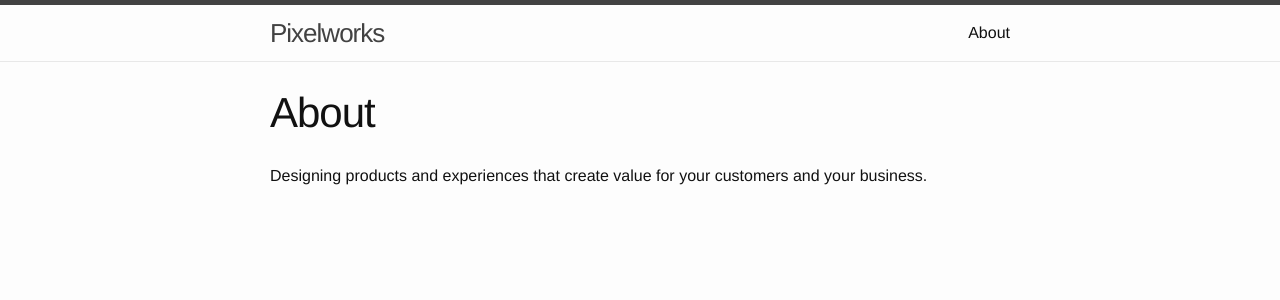
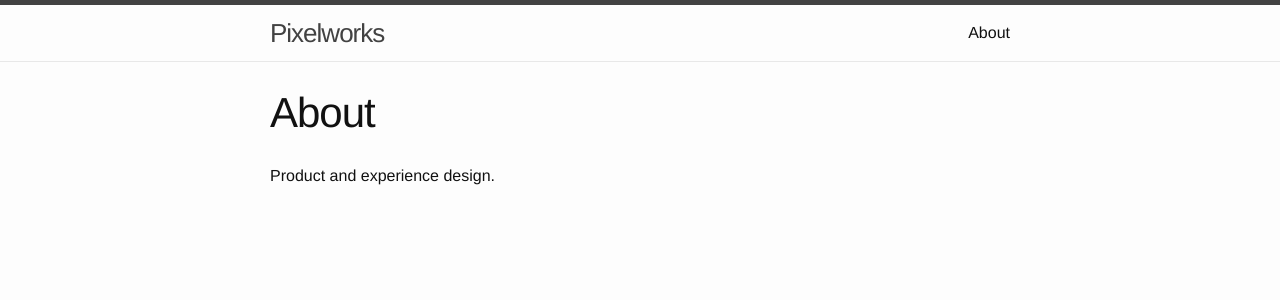
Before and after one commit to rodimvs/rodimvs.github.io, a Jekyll site: the page built from about.md, in a window 1280 px wide. Shown: the top 300 px of the page. Built offline with Jekyll 4.4.1, drawn with Linux system fonts in a browser that asks for light colours.

Commit message:
Update about.md

```diff
--- a/about.md
+++ b/about.md
@@ -4,7 +4,7 @@ title: About
 permalink: /about/
 ---
 
-Designing products and experiences that create value for your customers and your business.
+Product and experience design.
 
 <!-- original stuff from template
 
```
